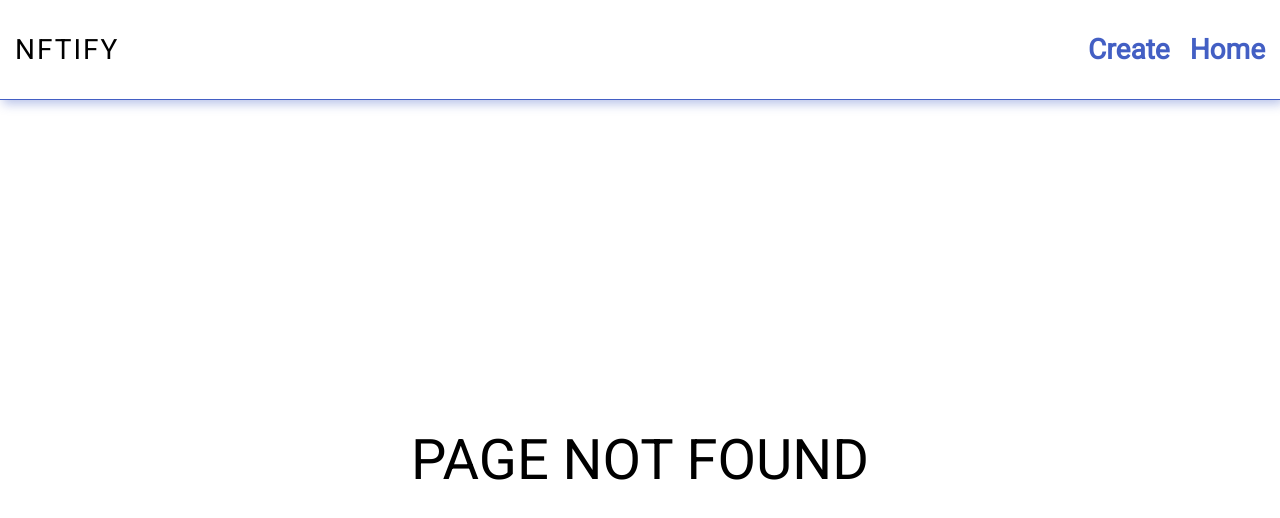
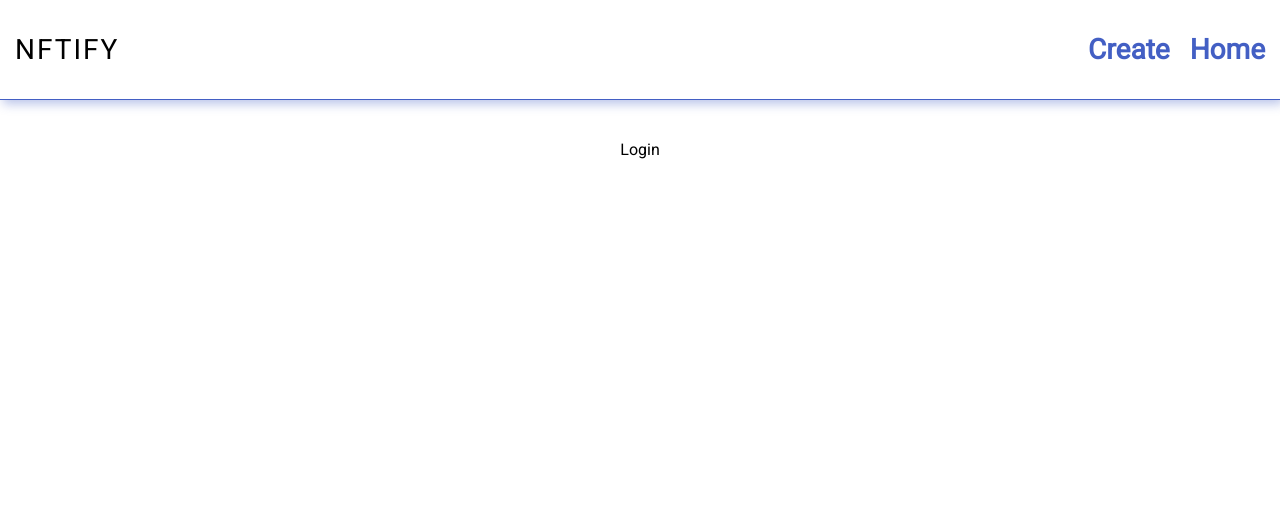
Before and after one commit to bboyruso/nfty-front, a React (Vite) app: page /login in a window 1280 px wide. Before the commit this address had no page. Shown: the top 518 px of the page. Built offline with nearby package versions, Linux system fonts and the light colour scheme.

Commit message:
Create login page

```diff
--- a/src/components/BurgerMenu/BurgerMenu.tsx
+++ b/src/components/BurgerMenu/BurgerMenu.tsx
@@ -1,13 +1,11 @@
 import { NavLink } from "react-router-dom";
 import BurgerMenuStyled from "./BurgerMenuStyled";
-import { useState, useRef } from "react";
+import { useRef } from "react";
 
 const BurgerMenu = (): React.ReactElement => {
-  const [isHidden, setIsHidden] = useState(false);
   const checkboxRef = useRef<HTMLInputElement>(null);
 
   const handleClick = () => {
-    setIsHidden(!isHidden);
     if (checkboxRef.current) {
       checkboxRef.current.checked = false;
     }
@@ -36,6 +34,13 @@ const BurgerMenu = (): React.ReactElement => {
           <NavLink to="/" className="mobile-menu__link" onClick={handleClick}>
             Home
           </NavLink>
+          <NavLink
+            to="/login"
+            className="mobile-menu__link"
+            onClick={handleClick}
+          >
+            Login
+          </NavLink>
         </ul>
       </div>
     </BurgerMenuStyled>
--- a/src/components/Layout/Layout.tsx
+++ b/src/components/Layout/Layout.tsx
@@ -14,7 +14,6 @@ const Layout = () => {
       {loading && <Loading />}
 
       <Header />
-
       <ContainerStyled>
         {message && <Modal text={message} />}
         <Outlet />
--- /dev/null
+++ b/src/pages/LoginPage/LoginPage.tsx
@@ -0,0 +1,11 @@
+import LoginPageStyled from "./LoginPageStyled";
+
+const LoginPage = () => {
+  return (
+    <LoginPageStyled>
+      <h1>Login</h1>
+    </LoginPageStyled>
+  );
+};
+
+export default LoginPage;
--- /dev/null
+++ b/src/pages/LoginPage/LoginPageStyled.tsx
@@ -0,0 +1,9 @@
+import styled from "styled-components";
+
+const LoginPageStyled = styled.div`
+  display: flex;
+  align-items: center;
+  justify-content: center;
+`;
+
+export default LoginPageStyled;
--- a/src/routers/appRouter/appRouter.tsx
+++ b/src/routers/appRouter/appRouter.tsx
@@ -2,6 +2,7 @@ import { RouteObject, createBrowserRouter } from "react-router-dom";
 import App from "../../components/App/App";
 import {
   LazyCreatePage,
+  LazyLoginPage,
   LazyMainPage,
   LazyNftDetailsPage,
   LazyNotFoundPage,
@@ -54,6 +55,14 @@ const routes: RouteObject[] = [
           </Suspense>
         ),
       },
+      {
+        path: "/login",
+        element: (
+          <Suspense>
+            <LazyLoginPage />
+          </Suspense>
+        ),
+      },
     ],
   },
 ];
--- a/src/routers/lazyPages/lazyPages.ts
+++ b/src/routers/lazyPages/lazyPages.ts
@@ -17,3 +17,7 @@ export const LazyNftDetailsPage = lazy(
 export const LazyUpdatePage = lazy(
   () => import("../../pages/UpdatePage/UpdatePage")
 );
+
+export const LazyLoginPage = lazy(
+  () => import("../../pages/LoginPage/LoginPage")
+);
```
